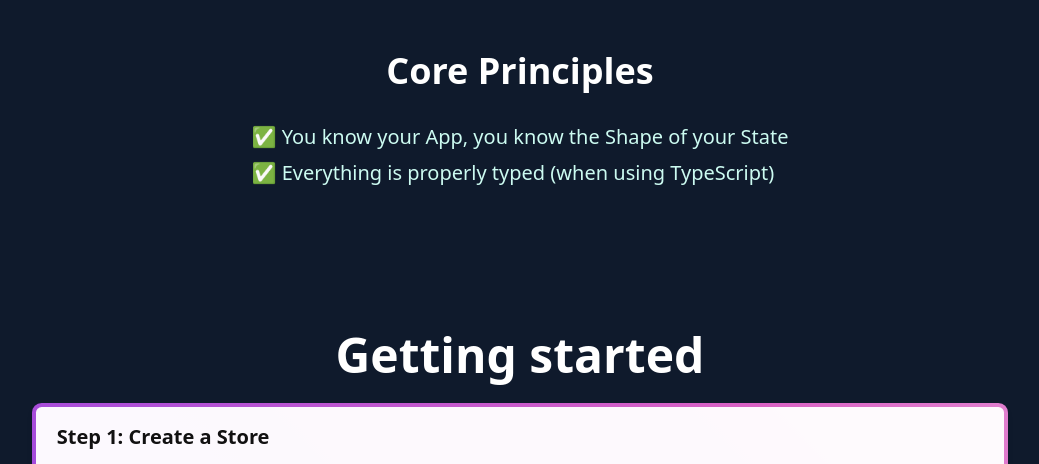
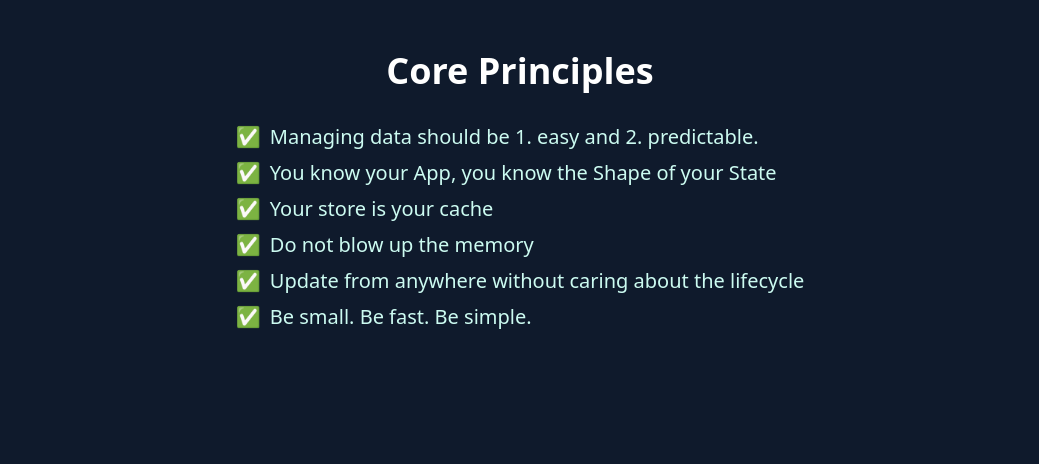
Before and after one commit to activenode/unglitch, an Astro site in the folder docs/: page / in a window 1280 px wide. Shown: the part 1340-1804 px from the top of the page, without its empty margins (120-1159 px from the left). Built offline with nearby package versions, Linux system fonts and the light colour scheme; Astro itself is replaced by a stand-in of ours.

Commit message:
docs: added principles

```diff
--- a/docs/src/pages/index.astro
+++ b/docs/src/pages/index.astro
@@ -170,10 +170,28 @@ export default function TodoAdd() {
               class="text-xl mt-8 text-teal-100 font-normal text-left flex flex-col gap-2"
             >
               <li class="before:content-['✅']">
-                You know your App, you know the Shape of your State
+                <span class="pl-1">
+                  Managing data should be 1. easy and 2. predictable.
+                </span>
               </li>
               <li class="before:content-['✅']">
-                Everything is properly typed (when using TypeScript)
+                <span class="pl-1">
+                  You know your App, you know the Shape of your State
+                </span>
+              </li>
+              <li class="before:content-['✅']">
+                <span class="pl-1">Your store is your cache</span>
+              </li>
+              <li class="before:content-['✅']">
+                <span class="pl-1">Do not blow up the memory</span>
+              </li>
+              <li class="before:content-['✅']">
+                <span class="pl-1">
+                  Update from anywhere without caring about the lifecycle
+                </span>
+              </li>
+              <li class="before:content-['✅']">
+                <span class="pl-1"> Be small. Be fast. Be simple.</span>
               </li>
             </ul>
           </div>
```
